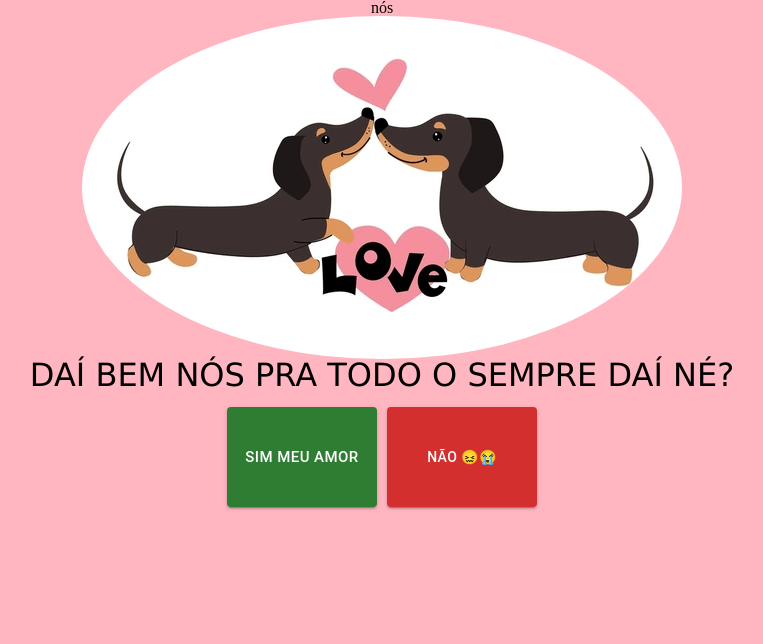
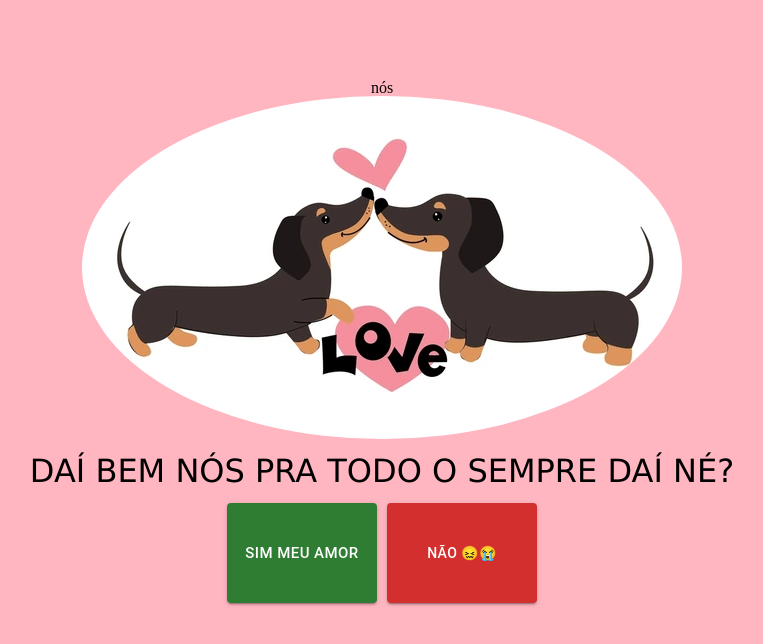
Before and after one commit to duponto/amores, a React (Create React App) app: page / in a window 1280 px wide. Shown: the top 644 px of the page, without its empty margins (258-1021 px from the left). Built offline with nearby package versions, Linux system fonts and the light colour scheme.

Commit message:
ajustes com ela

```diff
--- a/src/Main.css
+++ b/src/Main.css
@@ -4,6 +4,7 @@ div {
     align-items: center;
     justify-content: center;
     > p {
+        margin-top: 1rem;
         font-size: xx-large;
         font-family: Verdana, Geneva, Tahoma, sans-serif;
     }
@@ -19,6 +20,11 @@ div {
     justify-content: center;
     gap: 1rem;
 }
+
+label {
+    margin-top: 5rem
+}
+
 @media only screen and (min-device-width: 375px) and (max-device-width: 667px) and (-webkit-min-device-pixel-ratio: 2) {
     div {
         > p {
--- a/src/Main.tsx
+++ b/src/Main.tsx
@@ -1,7 +1,7 @@
 import Button from '@mui/material/Button';
 import './Main.css';
 import salsichas from './assets/images/salsichas.png'
-import nos from './assets/images/nos.jpg'
+import nos from './assets/images/nos2.jpg'
 import { useSnackbar } from 'notistack';
 import { forwardRef, useState } from 'react';
 import { Dialog, DialogContent, DialogTitle, Slide } from '@mui/material';
```
